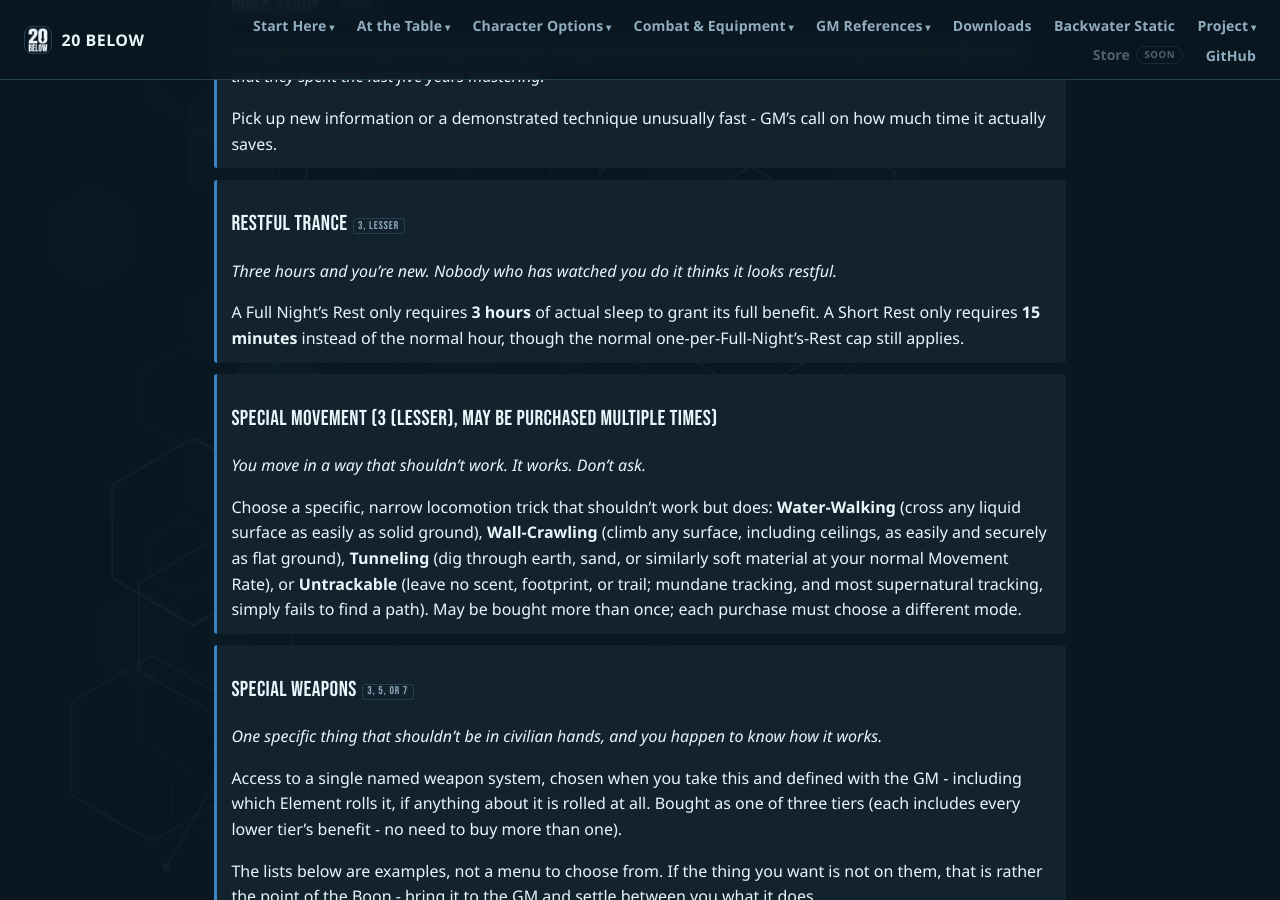
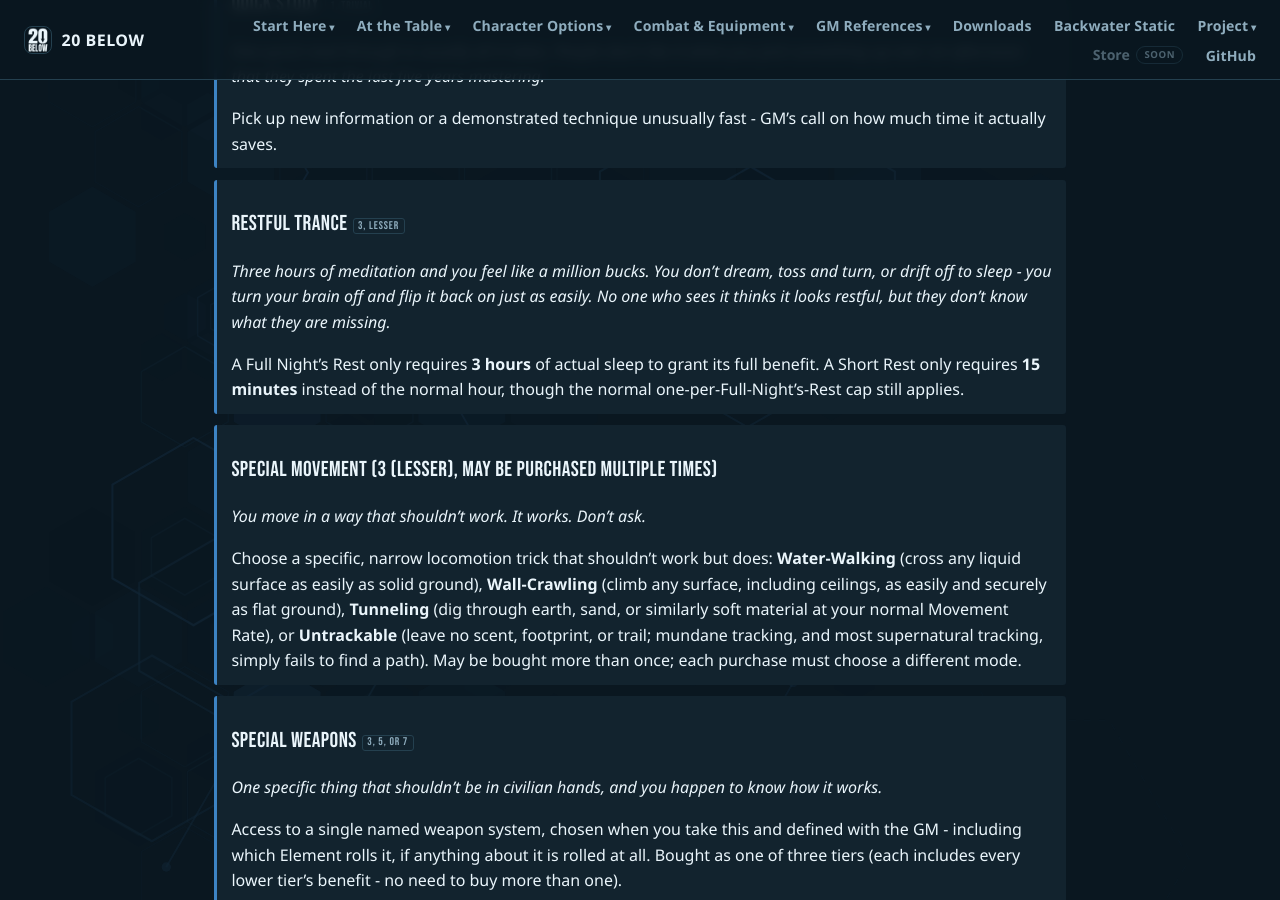
Before and after one commit to feralucce/20_Below, a Jekyll site: the page built from webbook/boons.md, in a window 1280 px wide and 900 px high, scrolled down 11903 px. Built offline with Jekyll 4.4.1, drawn with Linux system fonts in a browser that asks for light colours.

Commit message:
Boons: rework the Restful Trance flavour
Co-Authored-By: Claude Opus 5 <noreply@anthropic.com>

```diff
--- a/webbook/boons.md
+++ b/webbook/boons.md
@@ -780,7 +780,7 @@ Pick up new information or a demonstrated technique unusually fast - GM’s call
 
 <div class="boon-flavour" markdown="1">
 
-Three hours and you’re new. Nobody who has watched you do it thinks it looks restful.
+Three hours of meditation and you feel like a million bucks. You don't dream, toss and turn, or drift off to sleep - you turn your brain off and flip it back on just as easily. No one who sees it thinks it looks restful, but they don't know what they are missing.
 
 </div>
 
```
